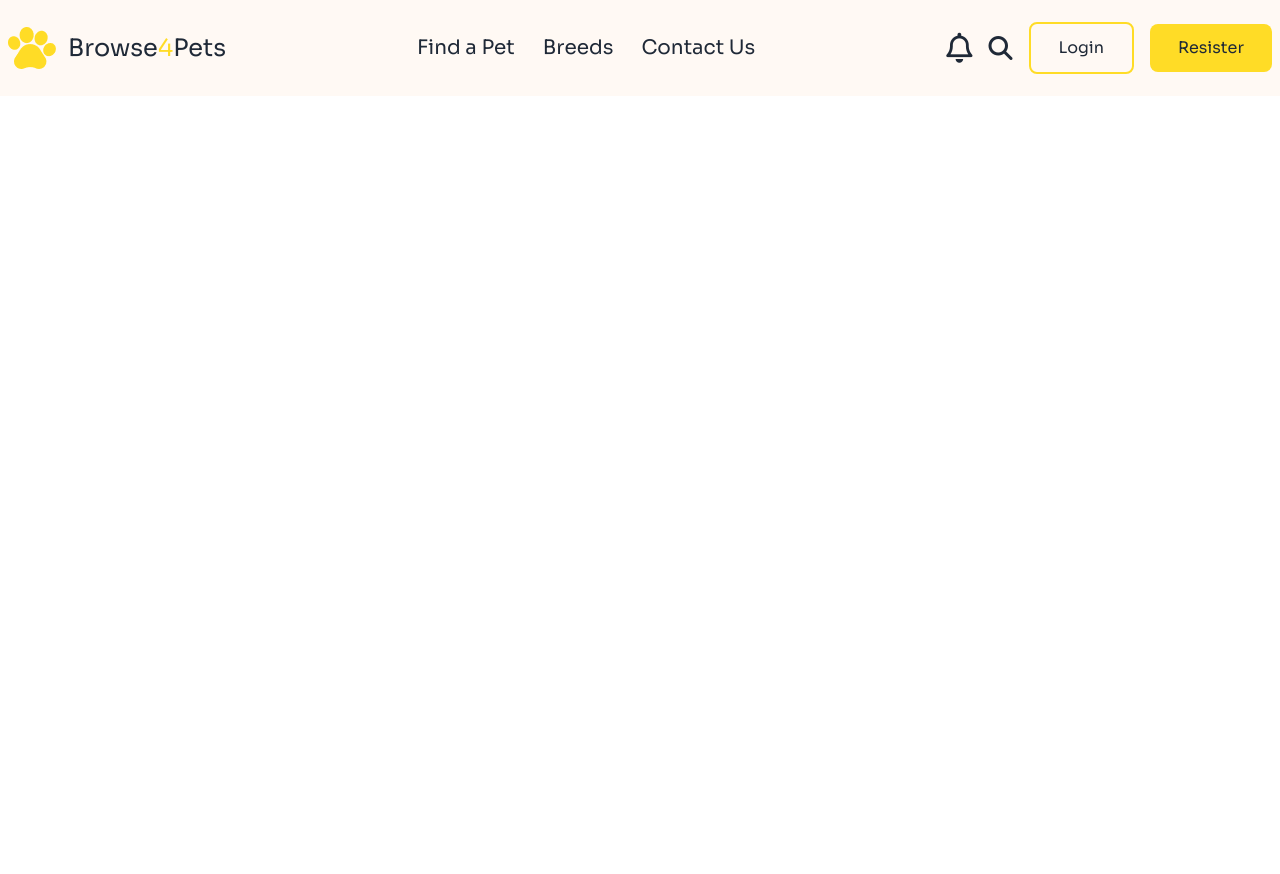
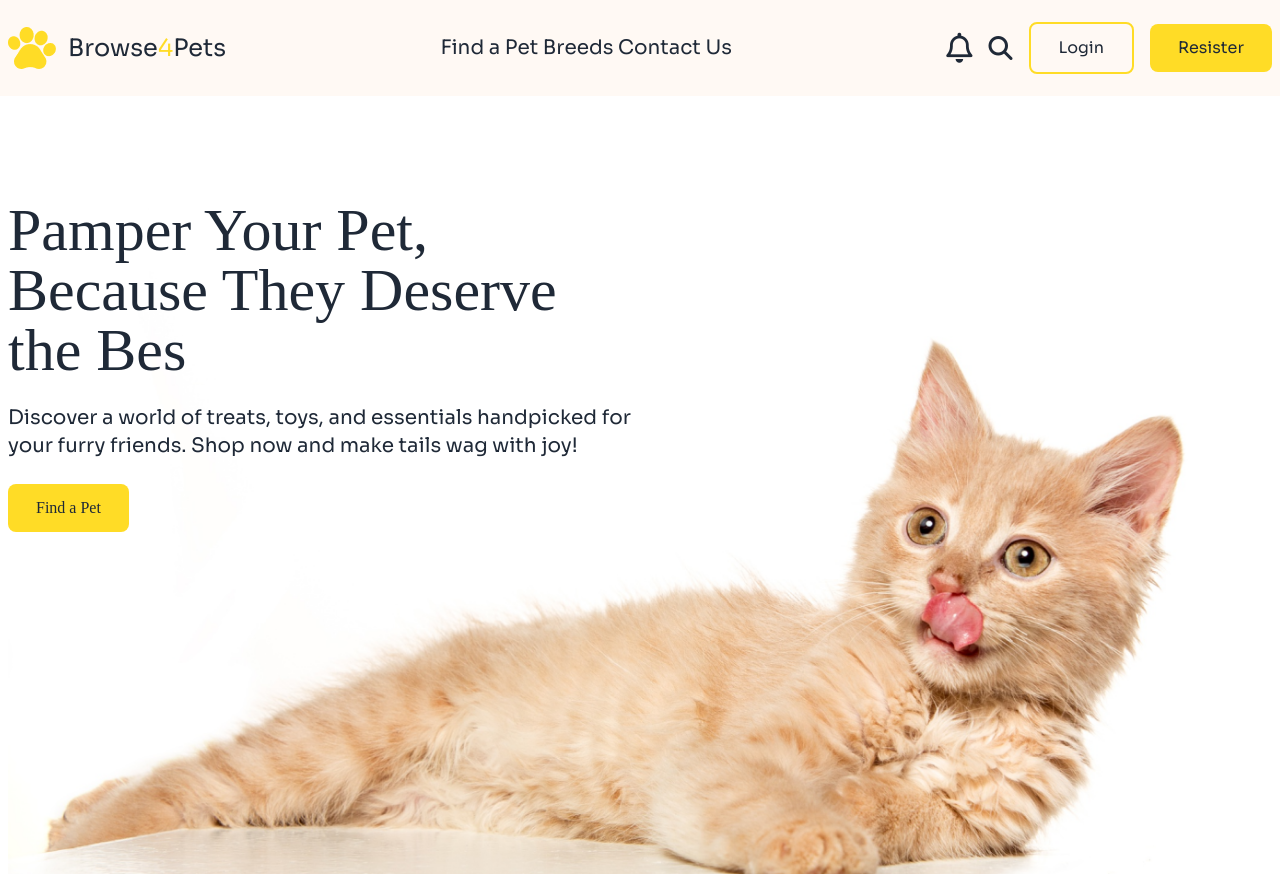
Before and after one commit to Rahat-khan117/Assigmnent_3_category_001, a plain HTML site: page index.html in a window 1280 px wide. Before the commit the page ends 800 px from the top, so only its background shows below. Drawn offline with nearby package versions, Linux system fonts and the light colour scheme; a web font is replaced by a local one.

Commit message:
2nd commit

```diff
--- a/index.html
+++ b/index.html
@@ -32,6 +32,7 @@
         font-weight: 400;
         font-style: normal;
       }
+
     </style>
   </head>
   <body>
@@ -44,7 +45,7 @@
             <img src="c1-assets/logo-header.png">
             <a href="#" class="text-2xl hidden md:block">Browse<span class="text-[#FFDC26]">4</span>Pets</a>
           </div>
-          <div class="lg:flex lg:items-center lg:gap-7 lg:text-xl hidden lg:block">
+          <div class="flex lg:items-center lg:gap-7 lg:text-xl hidden lg:block">
             <a href="#">Find a Pet</a>
             <a href="#">Breeds</a>
             <a href="#">Contact Us</a>
@@ -60,6 +61,18 @@
           </div>
         </div>
       </nav>
+      <!-- Banner section -->
+      <div class="image-box sm:container mx-auto px-5 md:px-2 relative mt-12 adlam">
+        <div class="absolute top-56 lg:top-10 md:top-44 sm:top-72 mx-auto w-[95%]">
+          <img class="w-[95%] sm:w-full" src="c1-assets/cat-big.png">
+        </div>
+        <div class="absolute z-10 lg:top-14 flex flex-col gap-6">
+          <p class="text-3xl sm:text-6xl">Pamper Your Pet,<br> Because They Deserve <br> the Bes</p>
+          <p class="sora sm:text-xl text-sm">Discover a world of treats, toys, and essentials handpicked for <br>your furry friends. Shop now and make tails wag with joy!</p>
+          <button class="bg-[#FFDC26] px-7 py-3 rounded-lg w-fit ">Find a Pet</button>
+        </div>
+
+      </div>
     </header>
     <main></main>
     <footer></footer>
```
